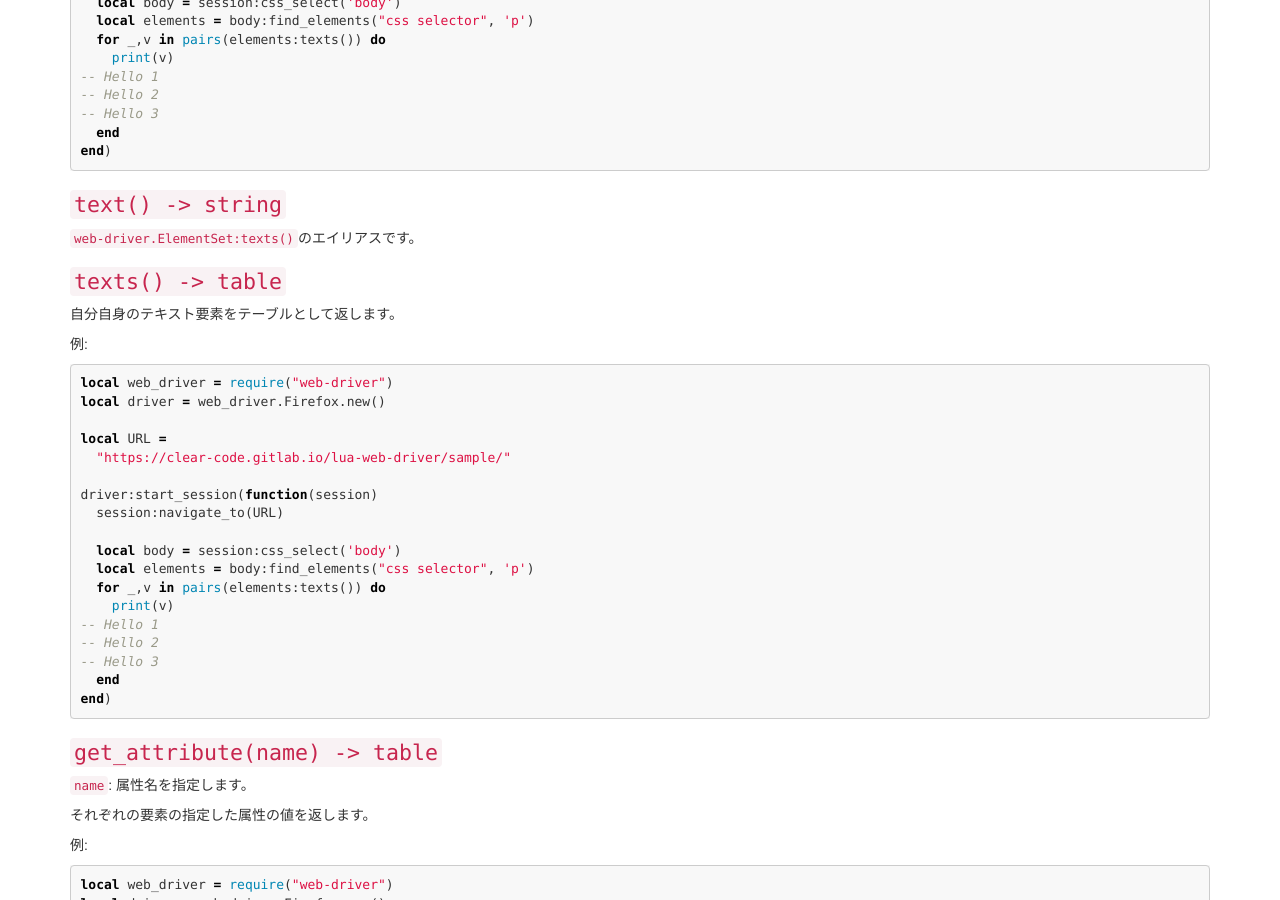
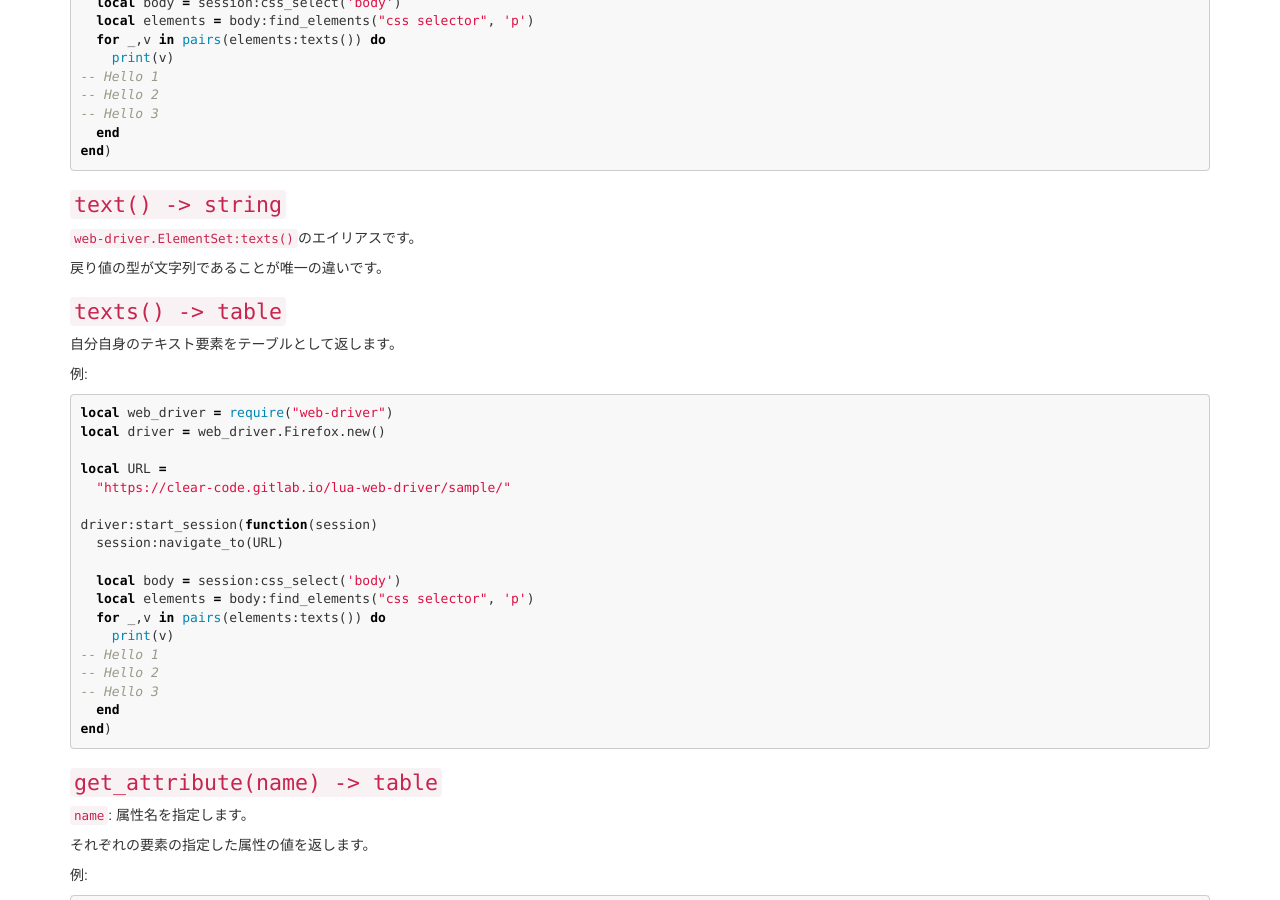
Before and after one commit to clear-code/lua-web-driver, a Jekyll site: the page built from docs/ja/reference/elementset.md, in a window 1280 px wide and 900 px high, scrolled down 858 px. Built offline with Jekyll 4.4.1, drawn with Linux system fonts in a browser that asks for light colours.

Commit message:
doc reference: Add missing explain about ElementSet:text()

```diff
--- a/docs/ja/reference/elementset.md
+++ b/docs/ja/reference/elementset.md
@@ -58,6 +58,8 @@ end)
 ### `text() -> string` {#text}
 
 [`web-driver.ElementSet:texts()`][elementset-texts]のエイリアスです。
+
+戻り値の型が文字列であることが唯一の違いです。
 
 ### `texts() -> table` {#texts}
 
```
Also changed, not shown: docs/reference/elementset.md (+2 -0 lines), 1 other file.
